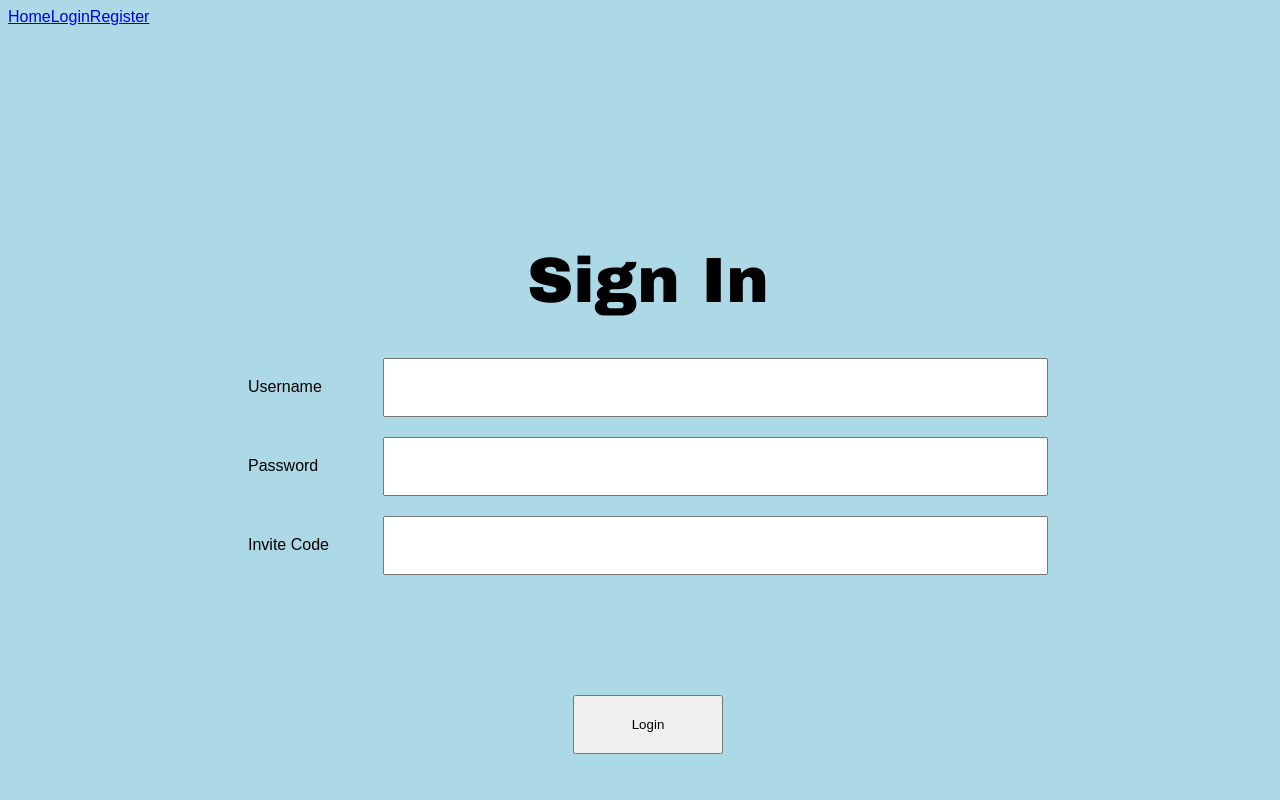
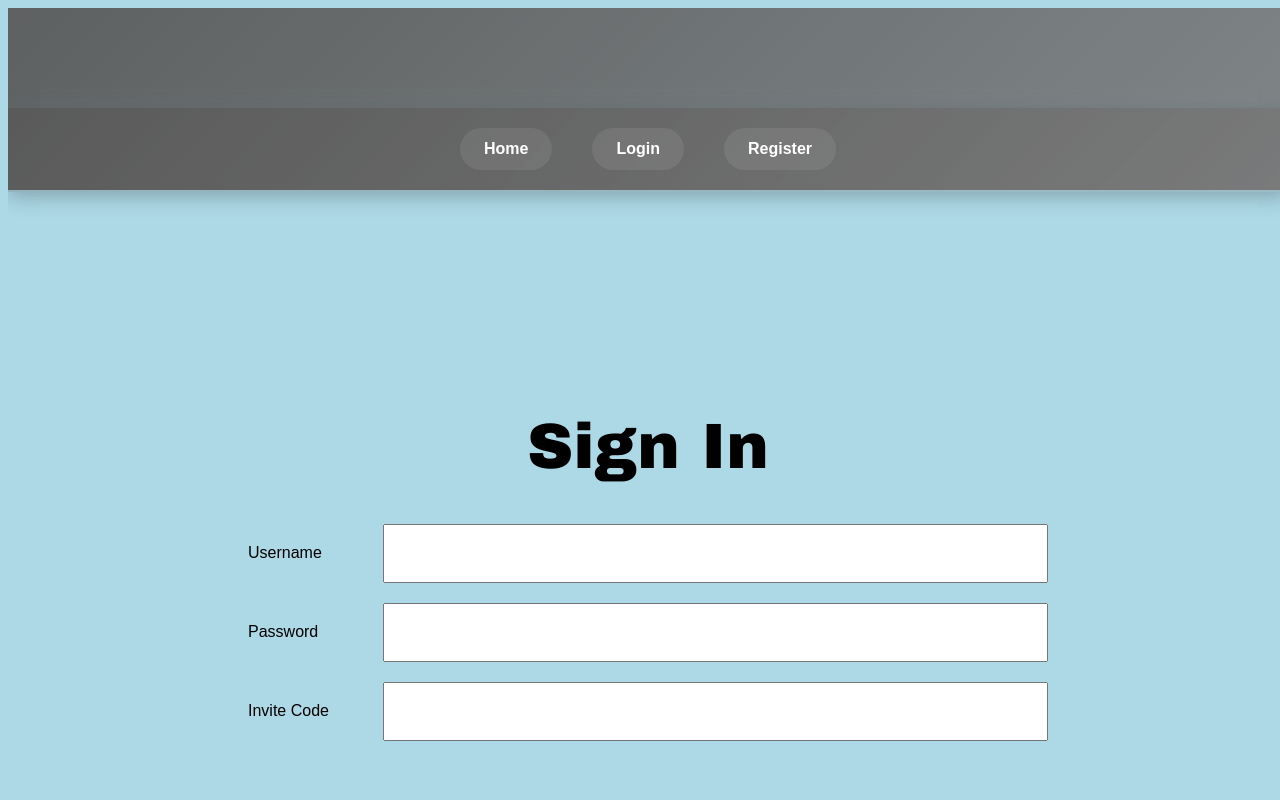
Before and after one commit to pixelPopping/frontend.vs.python, a React (Vite) app in the folder vite-project/: page /signin in a window 1280 px wide. Shown: the top 800 px of the page. Built offline with nearby package versions, Linux system fonts and the light colour scheme; no server answers; a web font is replaced by a local one.

Commit message:
stylen van navbar

```diff
--- a/vite-project/src/components/MissionForm.module.css
+++ b/vite-project/src/components/MissionForm.module.css
@@ -4,6 +4,14 @@
 /* ================================================= */
 /* TITLE */
 /* ================================================= */
+.archivoBlackRegular {
+  font-family: "Archivo Black", sans-serif;
+  font-weight: 400;
+  font-style: normal;
+  font-size: clamp(1.5rem, 5vw, 400px);
+}
+
+
 
 .unboundedTitleMission {
   font-family: "Unbounded", sans-serif;
--- a/vite-project/src/navigation/Navigation.jsx
+++ b/vite-project/src/navigation/Navigation.jsx
@@ -1,12 +1,16 @@
 import { NavLink } from "react-router-dom";
 import { useContext } from "react";
 import { AuthContext } from "../context/AuthContext";
+import styles from './Navigation.module.css';
 
 function Navigation() {
   const { isAuth, user, logout } = useContext(AuthContext);
 
   return (
-    <nav className="navbar">
+    <div className={styles.body}>
+    <header className={styles.outernavigation}>
+    <div className={styles.innernavigation}>
+    <nav className={styles.navlinks}>
       <NavLink to="/">Home</NavLink>
 
       {isAuth && user?.role === "captain" && (
@@ -28,6 +32,9 @@ function Navigation() {
 
       {isAuth && <button onClick={logout}>Logout</button>}
     </nav>
+    </div>
+    </header>
+    </div>
   );
 }
 
--- /dev/null
+++ b/vite-project/src/navigation/Navigation.module.css
@@ -0,0 +1,64 @@
+.body{
+    background: linear-gradient(
+    135deg,
+    rgba(90, 90, 90, 0.95),
+    rgba(120, 120, 120, 0.85)
+  );
+}
+
+/* NAVBAR */
+.outernavigation {
+  display: flex;
+  justify-content: center;
+  align-items: center;
+  box-shadow:0 4px 12px rgba(0, 0, 0, 0.15);
+
+  width: 100%;
+  padding: 20px 0;
+  background: linear-gradient(
+    135deg,
+    rgba(90, 90, 90, 0.95),
+    rgba(120, 120, 120, 0.85)
+  );
+
+  border-bottom: 2px solid rgba(173, 216, 230, 0.7);
+
+  box-shadow:
+    0 4px 20px rgba(0, 0, 0, 0.25),
+    0 0 20px rgba(173, 216, 230, 0.2);
+}
+
+/* LINKS CONTAINER */
+.navlinks {
+  display: flex;
+  gap: 40px;
+}
+
+/* LINKS */
+.navlinks a {
+  text-decoration: none;
+
+  color: white;
+  font-weight: 600;
+  font-size: 1rem;
+
+  padding: 12px 24px;
+
+  border-radius: 999px;
+
+  background: rgba(255, 255, 255, 0.08);
+
+  transition: all 0.3s ease;
+}
+
+/* HOVER */
+.navlinks a:hover {
+  transform: translateY(-2px);
+
+  background: rgba(173, 216, 230, 0.25);
+
+  color: #87ceeb;
+
+  box-shadow:
+    0 0 15px rgba(173, 216, 230, 0.5);
+}
--- a/vite-project/src/pages/CaptainDashBoard.module.css
+++ b/vite-project/src/pages/CaptainDashBoard.module.css
@@ -37,6 +37,7 @@
   justify-content: center;
   width: 100%;
   padding-bottom: 40px;
+  margin-top: 70px;
 }
 
 /* ================================================= */
```
